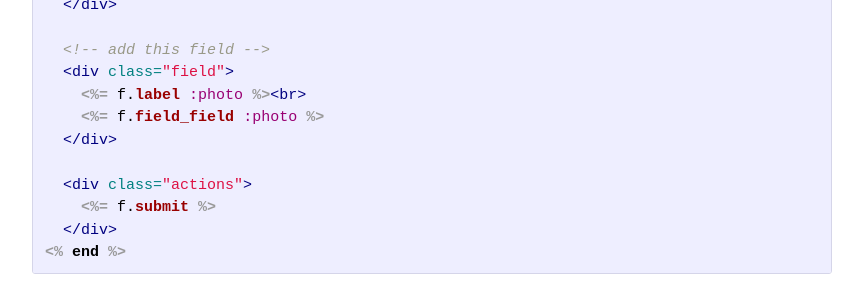
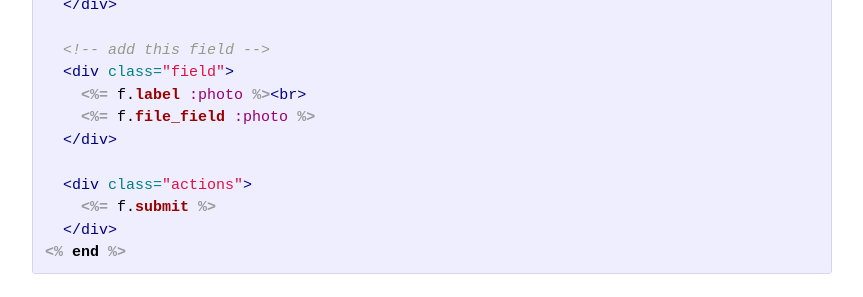
Before and after one commit to jacklynrose/railsinmotion.github.io, a Jekyll site: the page built from _posts/2014-12-09-paperclip-aws-sdk-heroku.markdown, in a window 1280 px wide and 900 px high, scrolled down 3798 px. Shown: the part 151-448 px from the top of the window, without its empty margins (208-1071 px from the left). Built offline with Jekyll 4.4.1, drawn with Linux system fonts in a browser that asks for light colours; Markdown is read by kramdown in place of the engine named in the settings.

Commit message:
Fixed typo for file_field

```diff
--- a/_posts/2014-12-09-paperclip-aws-sdk-heroku.markdown
+++ b/_posts/2014-12-09-paperclip-aws-sdk-heroku.markdown
@@ -138,7 +138,7 @@ In your `app/views/articles/_form.html.erb` you need to enable multipart and add
   <!-- add this field -->
   <div class="field">
     <%= f.label :photo %><br>
-    <%= f.field_field :photo %>
+    <%= f.file_field :photo %>
   </div>
 
   <div class="actions">
```
